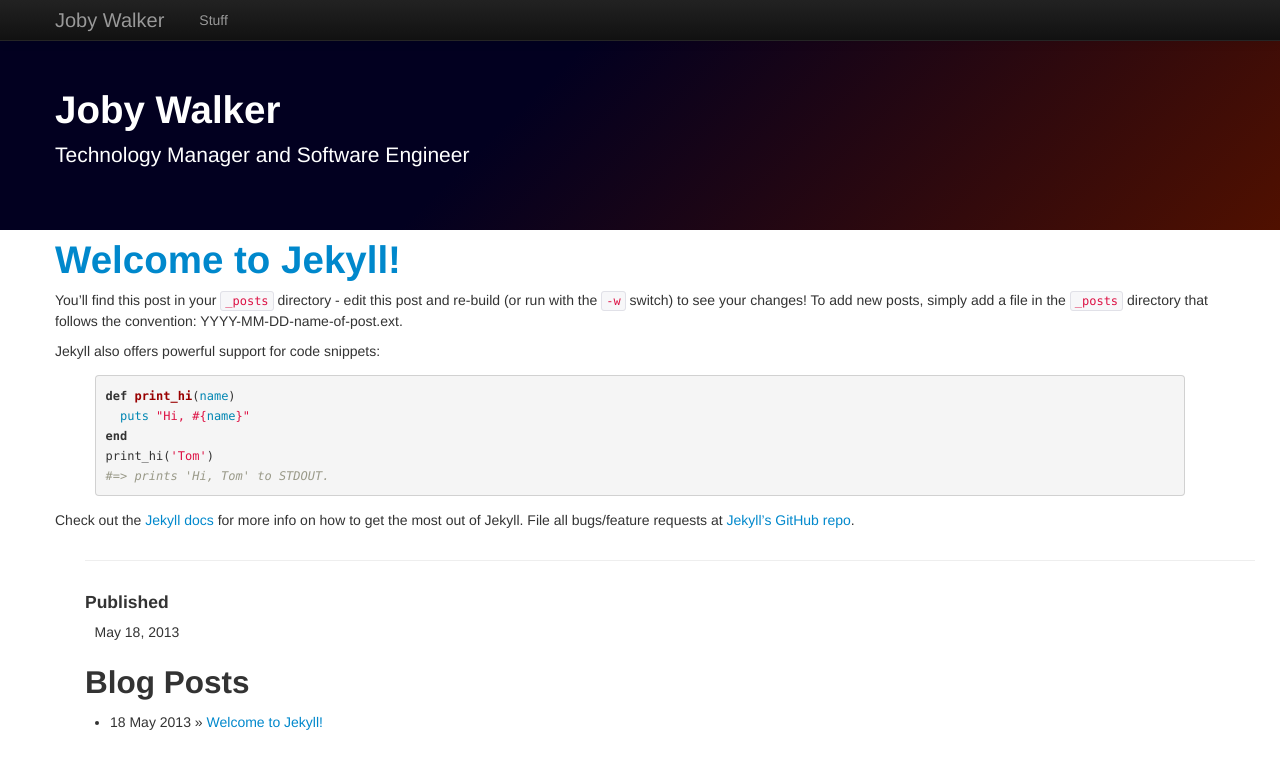
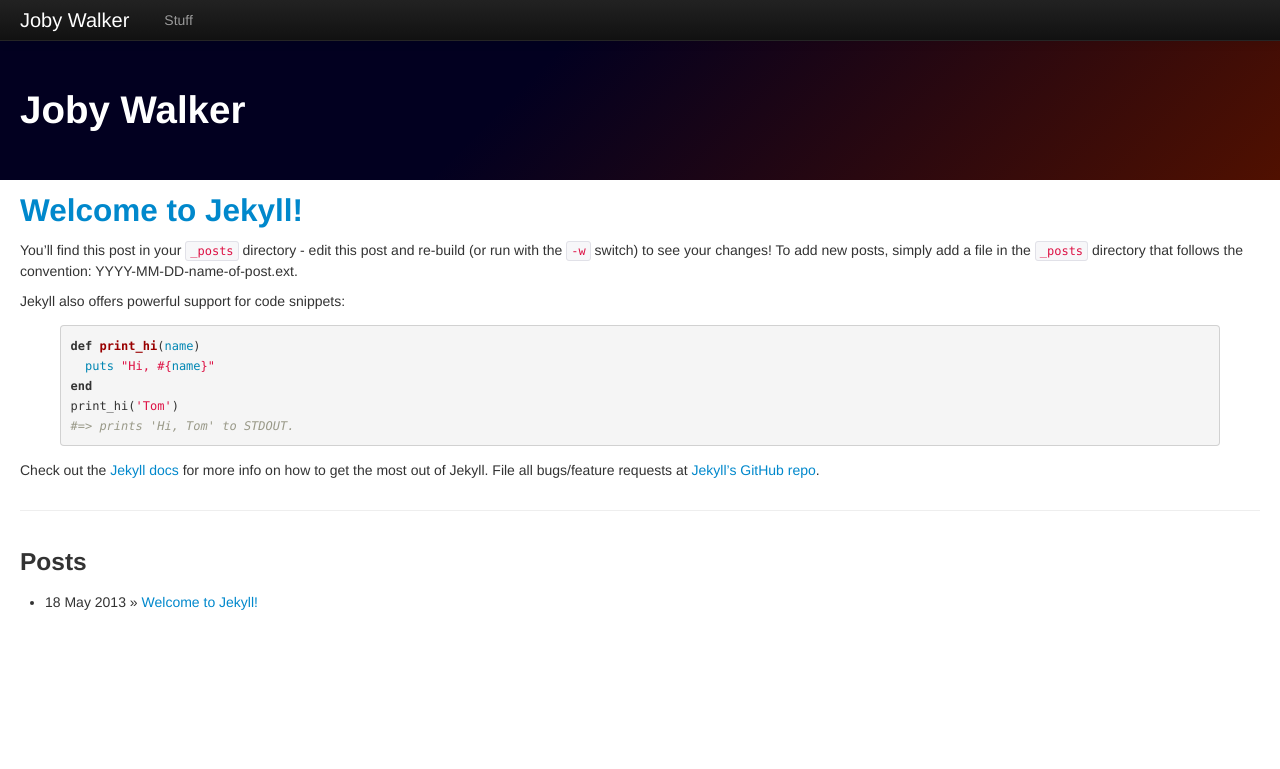
Before and after one commit to jobywalker/jobywalker.github.io, a Jekyll site: the page built from index.html, in a window 1280 px wide. Shown: the top 769 px of the page. Built offline with Jekyll 4.4.1, drawn with Linux system fonts in a browser that asks for light colours.

Commit message:
Initial Layout

```diff
--- a/_layouts/default.html
+++ b/_layouts/default.html
@@ -15,10 +15,9 @@
         <link rel="stylesheet" href="/css/main.css">
     </head>
     <body style="padding-top:40px">
-
         <div class="navbar navbar-inverse navbar-fixed-top">
             <div class="navbar-inner">
-                <div class="container">
+                <div class="container-fluid">
                     <a class="brand" href="/">{{ site.name }}</a>
                     <ul class="nav">
                         <li><a href="">Stuff</a></li>
@@ -26,23 +25,7 @@
                 </div>
             </div>
         </div>
-
         {{ content }}
-<!--          <div class="footer">
-               <div class="contact">
-                <p>
-                  Your Name<br />
-                  What You Are<br />
-                  your@email.com
-                </p>
-              </div>
-              <div class="contact">
-                <p>
-                  <a href="http://github.com/yourusername/">github.com/yourusername</a><br />
-                  <a href="http://twitter.com/yourusername/">twitter.com/yourusername</a><br />
-                </p>
-              </div>
-            </div> -->
         <script src="/components/jquery/jquery.min.js"></script>
         <script src="/components/bootstrap/docs/assets/js/bootstrap.min.js"></script>
     </body>
--- a/_layouts/post.html
+++ b/_layouts/post.html
@@ -8,3 +8,4 @@ layout: wrap
 <div id="post">
 {{ content }}
 </div>
+{{ page.tags | array_to_sentence_string }}
--- a/_layouts/wrap.html
+++ b/_layouts/wrap.html
@@ -2,10 +2,8 @@
 layout: default
 ---
 
-<div class="container">
+<div class="container-fluid">
     <div class="row-fluid">
-        <div class="span12">
-            {{ content }}
-        </div>
+        {{ content }}
     </div>
 </div>
--- a/index.html
+++ b/index.html
@@ -4,33 +4,28 @@ title: Joby Walker
 ---
 
 <header class="jumbotron">
-    <div class="container">
+    <div class="container-fluid">
         <h1>Joby Walker</h1>
-        <p class="lead">Technology Manager and Software Engineer</p>
+        <!-- <p class="lead">Technology Manager and Software Engineer</p> -->
     </div>
 </header>
-<div class="container">
+<div class="container-fluid">
     <div class="row-fluid">
-        <div class="span12">
+        <div class="row-fluid">
             {% for post in site.posts limit:1 %}
-            <!-- <div class="post"> -->
-                <h1><a href="{{ post.url }}">{{ post.title }}</a></h1>
+                <h2><a href="{{ post.url }}">{{ post.title }}</a></h2>
+                <p class="meta">{{ page.date | date: "%B %d, %Y" }}</p>
                 <div class="row-fluid">
                     <div class="span12">{{ post.content }}</div>
-                    <div class="span12"><hr></div>
-                    <div class="span4">
-                        <h4>Published</h4>
-                        <div class="span4">
-                            <span>{{ post.date | date: "%B %d, %Y" }}</span>
+                    {{ post.tags | array_to_sentence_string }}
                 </div>
-                    </div>
-                </div>
-            <!-- </div> -->
             {% endfor %}
         </div>
+        <div class="row-fluid">
             <hr>
-        <div class="span12">
-          <h2>Blog Posts</h2>
+        </div>
+        <div class="row-fluid">
+            <h3>Posts</h3>
             <ul class="posts">
                 {% for post in site.posts %}
                     <li><span>{{ post.date | date_to_string }}</span> &raquo; <a href="{{ post.url }}">{{ post.title }}</a></li>
```
Also changed, not shown: css/main.css (indentation only). Lines whose indentation alone changed are shown as unchanged.
